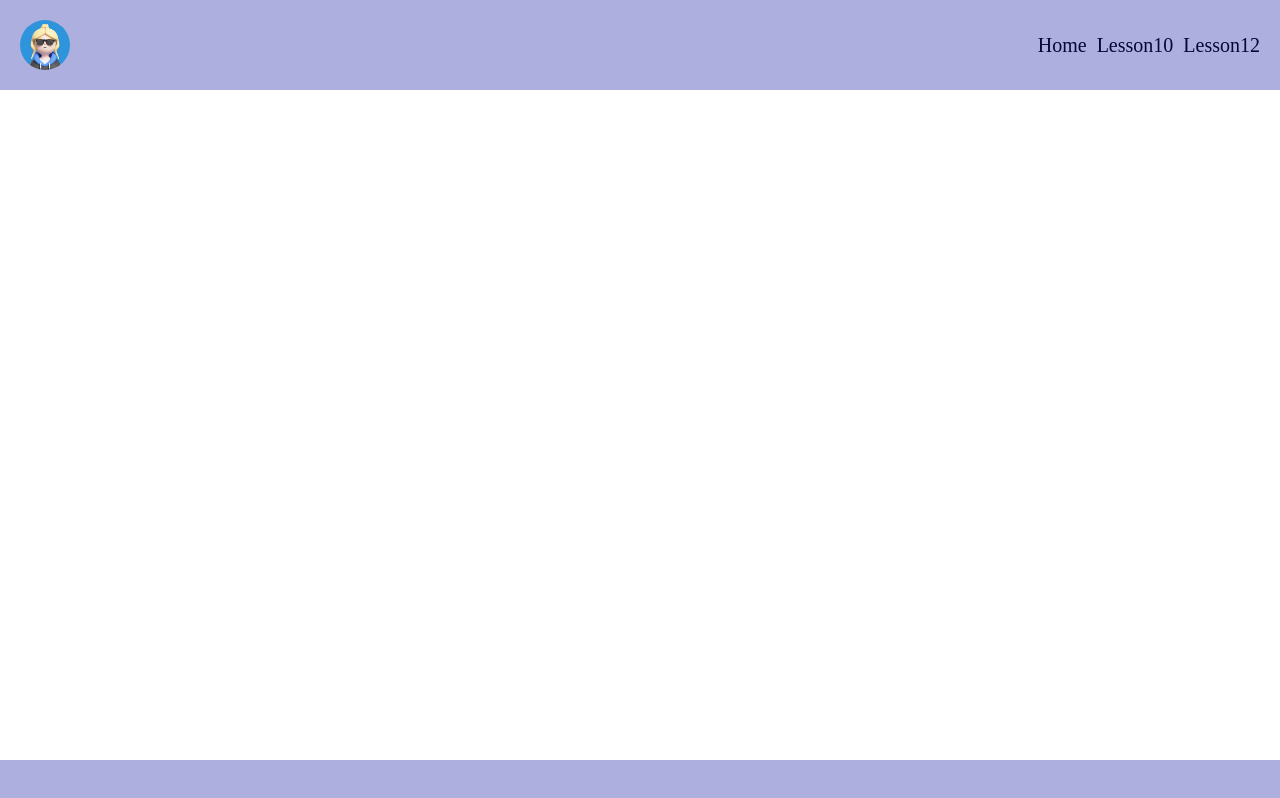
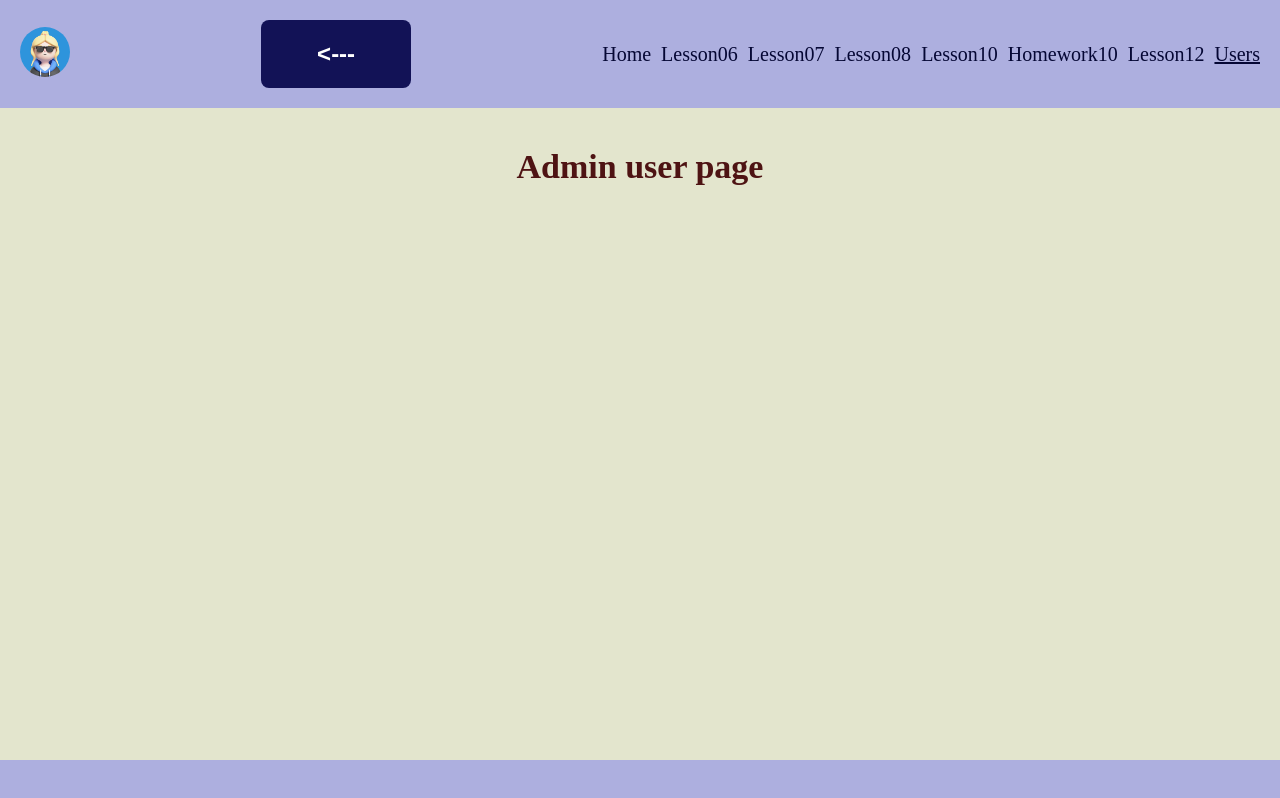
Before and after one commit to katezavertyaeva/78_react_ts, a React (Vite) app: page /users/admin in a window 1280 px wide. Built offline with nearby package versions, Linux system fonts and the light colour scheme.

Commit message:
add lesson14

```diff
--- a/src/App.tsx
+++ b/src/App.tsx
@@ -2,17 +2,20 @@
 
 import GlobalStyles from "./styles/GlobalStyles";
 import Layout from "./components/Layout/Layout";
+import PageNotFound from "./pages/PageNotFound/PageNotFound";
+import Users from "./pages/Users/Users";
+import AdminUser from "./pages/Users/components/AdminUser/AdminUser";
 
 // Lessons imports
-// import Lesson05 from "./lessons/Lesson05/Lesson05";
-// import Lesson06 from "./lessons/Lesson06/Lesson06";
-// import Lesson07 from "./lessons/Lesson07/Lesson07";
-// import Lesson08 from "./lessons/Lesson08/Lesson08";
+import Lesson05 from "./lessons/Lesson05/Lesson05";
+import Lesson06 from "./lessons/Lesson06/Lesson06";
+import Lesson07 from "./lessons/Lesson07/Lesson07";
+import Lesson08 from "./lessons/Lesson08/Lesson08";
 import Lesson10 from "./lessons/Lesson10/Lesson10";
 import Lesson12 from "./lessons/Lesson12/Lesson12";
 
 // Homeworks imports
-// import Homework10 from "./homeworks/Homework10/Homework10";
+import Homework10 from "./homeworks/Homework10/Homework10";
 
 function App() {
   return (
@@ -28,8 +31,20 @@
           {/* Route - компонент, который содержит путь и страницу, которая отображается
           по этому пути */}
           <Route path="/" element="Home" />
+          <Route path="/lesson-05" element={<Lesson05 />} />
+          <Route path="/lesson-06" element={<Lesson06 />} />
+          <Route path="/lesson-07" element={<Lesson07 />} />
+          <Route path="/lesson-08" element={<Lesson08 />} />
           <Route path="/lesson-10" element={<Lesson10 />} />
+          <Route path="/homework-10" element={<Homework10 />} />
           <Route path="/lesson-12" element={<Lesson12 />} />
+          {/* Lesson 14. React Router */}
+          <Route path="/users" element={<Users />} />
+          <Route path="/users/admin" element={<AdminUser />} />
+
+          {/* Страница PageNotFound будет показываться, если ни один из маршрутов
+          выше не будет найден */}
+          <Route path="*" element={<PageNotFound />} />
         </Routes>
       </Layout>
     </BrowserRouter>
--- a/src/components/Layout/Layout.tsx
+++ b/src/components/Layout/Layout.tsx
@@ -1,4 +1,7 @@
+import { Link, useNavigate } from "react-router-dom";
+
 import {
+  ButtonWrapper,
   Footer,
   Header,
   LayoutComponent,
@@ -9,12 +12,24 @@
 } from "./styles";
 import type { LayoutProps } from "./types";
 import LogoImg from "../../assets/avatar.jpg";
+import Button from "../Button/Button";
 
 function Layout({ children }: LayoutProps) {
+const navigate = useNavigate()
+
+const onBack = ()=>{
+  navigate(-1)
+}
+
   return (
     <LayoutComponent>
       <Header>
-        <Logo src={LogoImg} />
+        <Link to="/">
+          <Logo src={LogoImg} />
+        </Link>
+        <ButtonWrapper>
+          <Button name="<---" onClick={onBack}/>
+        </ButtonWrapper>
         <NavContainer>
           <StyledNavLink
             to="/"
@@ -25,6 +40,30 @@
             Home
           </StyledNavLink>
           <StyledNavLink
+            to="/lesson-06"
+            style={({ isActive }) => ({
+              textDecoration: isActive ? "underline" : "none",
+            })}
+          >
+            Lesson06
+          </StyledNavLink>
+          <StyledNavLink
+            to="/lesson-07"
+            style={({ isActive }) => ({
+              textDecoration: isActive ? "underline" : "none",
+            })}
+          >
+            Lesson07
+          </StyledNavLink>
+          <StyledNavLink
+            to="/lesson-08"
+            style={({ isActive }) => ({
+              textDecoration: isActive ? "underline" : "none",
+            })}
+          >
+            Lesson08
+          </StyledNavLink>
+          <StyledNavLink
             to="/lesson-10"
             style={({ isActive }) => ({
               textDecoration: isActive ? "underline" : "none",
@@ -33,12 +72,28 @@
             Lesson10
           </StyledNavLink>
           <StyledNavLink
+            to="/homework-10"
+            style={({ isActive }) => ({
+              textDecoration: isActive ? "underline" : "none",
+            })}
+          >
+            Homework10
+          </StyledNavLink>
+          <StyledNavLink
             to="/lesson-12"
             style={({ isActive }) => ({
               textDecoration: isActive ? "underline" : "none",
             })}
           >
             Lesson12
+          </StyledNavLink>
+          <StyledNavLink
+            to="/users"
+            style={({ isActive }) => ({
+              textDecoration: isActive ? "underline" : "none",
+            })}
+          >
+            Users
           </StyledNavLink>
         </NavContainer>
       </Header>
--- a/src/components/Layout/styles.ts
+++ b/src/components/Layout/styles.ts
@@ -48,3 +48,7 @@
   padding: 20px;
   background: #adafdf;
 `;
+
+export const ButtonWrapper = styled.div`
+  width: 150px;
+`;
--- /dev/null
+++ b/src/pages/PageNotFound/PageNotFound.tsx
@@ -0,0 +1,11 @@
+import { PageNotFoundWrapper, Title } from "./styles";
+
+function PageNotFound() {
+  return (
+    <PageNotFoundWrapper>
+      <Title>Page Not Found</Title>
+    </PageNotFoundWrapper>
+  );
+}
+
+export default PageNotFound;
--- /dev/null
+++ b/src/pages/PageNotFound/styles.ts
@@ -0,0 +1,16 @@
+import styled from "@emotion/styled";
+
+export const PageNotFoundWrapper = styled.div`
+  display: flex;
+  flex-direction: column;
+  justify-content: center;
+  align-items: center;
+  flex: 1;
+  background-color: rgb(205, 225, 229);
+`;
+
+
+export const Title = styled.div`
+  font-size: 44px;
+  color: rgb(13, 33, 63);
+`;
--- /dev/null
+++ b/src/pages/Users/Users.tsx
@@ -0,0 +1,23 @@
+import Button from "../../components/Button/Button";
+import { Title, UsersPage, StyledLink } from "./styles";
+import { useNavigate } from "react-router-dom";
+
+function Users() {
+  // Хук возвращает функцию, при вызове которой нас может перенаправить на другую
+  const navigate = useNavigate();
+
+  const goToHomeworkPage = () => {
+    navigate("/homework-10");
+  };
+
+  return (
+    <UsersPage>
+      <Title>Users page</Title>
+      {/* <StyledLink to="/users/admin">Admin</StyledLink> */}
+      <StyledLink to="admin">Admin</StyledLink>
+      <Button name="Go To Homework" onClick={goToHomeworkPage} />
+    </UsersPage>
+  );
+}
+
+export default Users;
--- /dev/null
+++ b/src/pages/Users/components/AdminUser/AdminUser.tsx
@@ -0,0 +1,11 @@
+import { AdminUserPage, Title } from "./styles";
+
+function AdminUser() {
+  return (
+    <AdminUserPage>
+      <Title>Admin user page</Title>
+    </AdminUserPage>
+  );
+}
+
+export default AdminUser;
--- /dev/null
+++ b/src/pages/Users/components/AdminUser/styles.ts
@@ -0,0 +1,17 @@
+import styled from "@emotion/styled";
+
+export const AdminUserPage = styled.div`
+  display: flex;
+  flex-direction: column;
+  align-items: center;
+  gap: 50px;
+  padding: 40px;
+  flex: 1;
+  background-color: rgb(227, 229, 205);
+`;
+
+export const Title = styled.div`
+  font-size: 34px;
+  font-weight: bold;
+  color: rgb(78, 19, 19);
+`;
--- /dev/null
+++ b/src/pages/Users/styles.ts
@@ -0,0 +1,24 @@
+import styled from "@emotion/styled";
+import { Link } from "react-router-dom";
+
+export const UsersPage = styled.div`
+  display: flex;
+  flex-direction: column;
+  align-items: center;
+  gap: 50px;
+  padding: 40px;
+  flex: 1;
+  background-color: rgb(205, 225, 229);
+`;
+
+export const Title = styled.div`
+  font-size: 36px;
+  font-weight: bold;
+  color: rgb(13, 33, 63);
+`;
+
+export const StyledLink = styled(Link)`
+  font-size: 30px;
+  font-weight: bold;
+  color: rgb(18, 50, 99);
+`;
```
